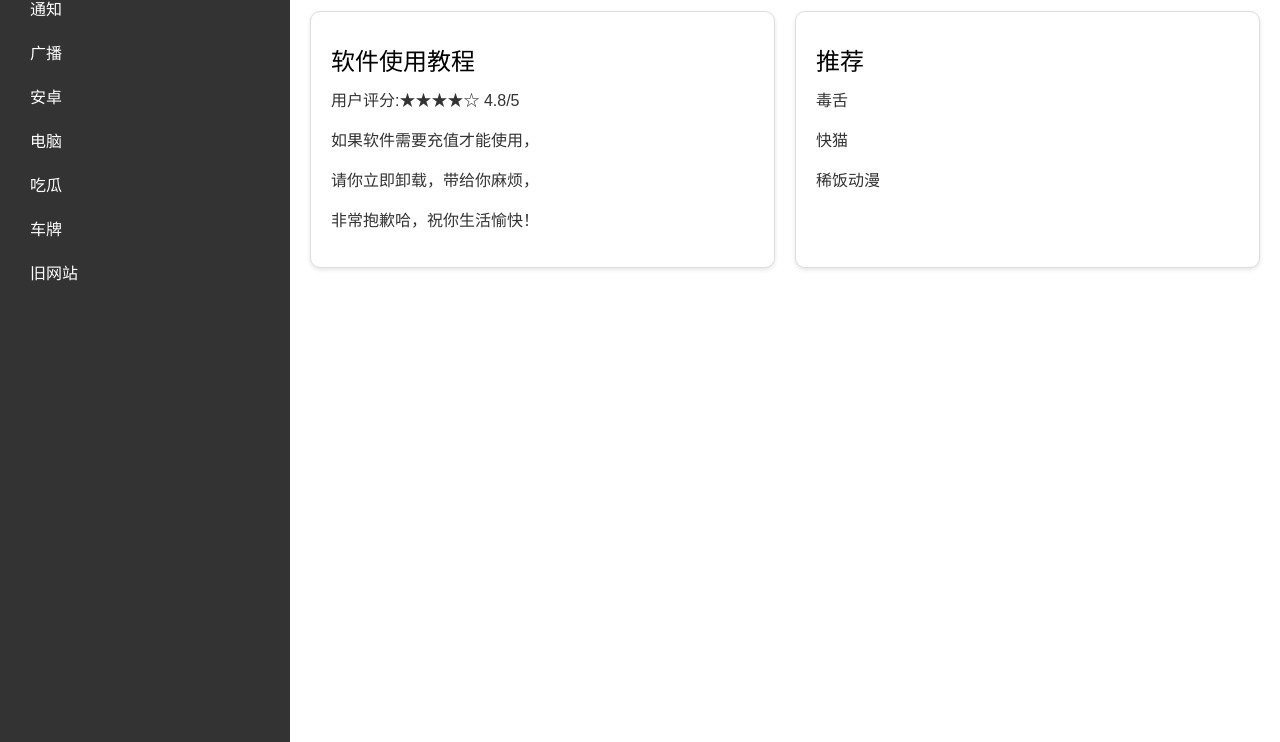
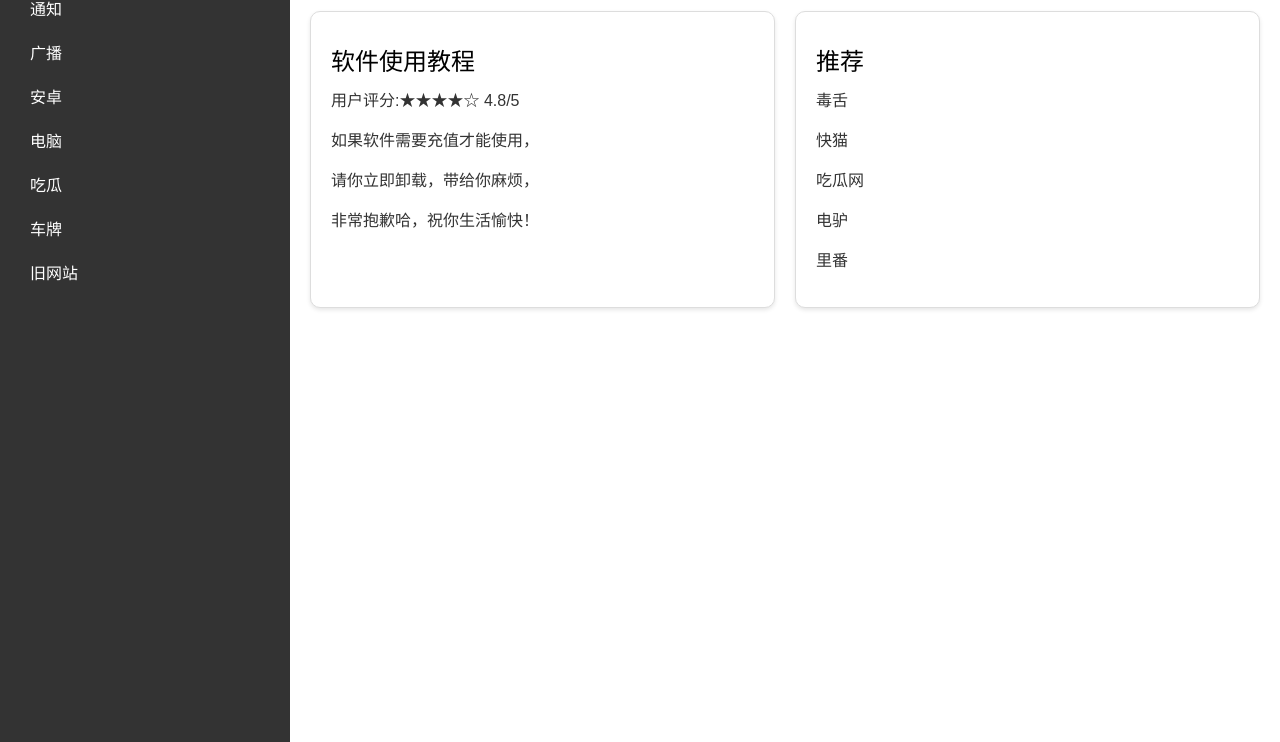
Before and after one commit to Abcd136/b, a plain HTML site: page index.html in a window 1280 px wide. Shown: the part 98-840 px from the top of the page. Drawn offline with Linux system fonts and the light colour scheme.

Commit message:
Update index.html

```diff
--- a/index.html
+++ b/index.html
@@ -181,7 +181,9 @@
         <div class="download-section">
             毒舌
             <p>快猫
-            <p>稀饭动漫
+            <p>吃瓜网
+            <p>电驴
+            <p>里番
 
 
 </div>
```
